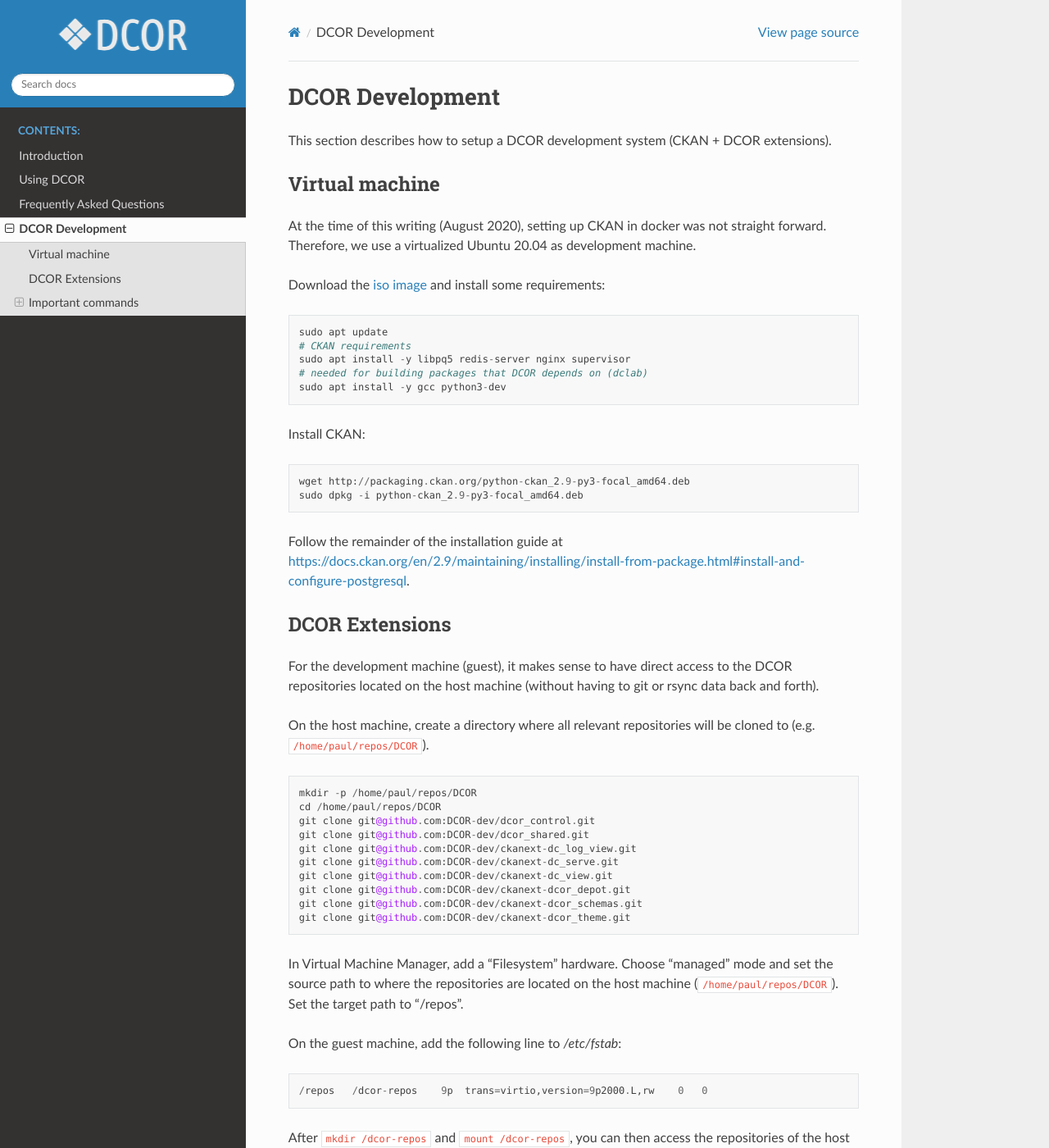
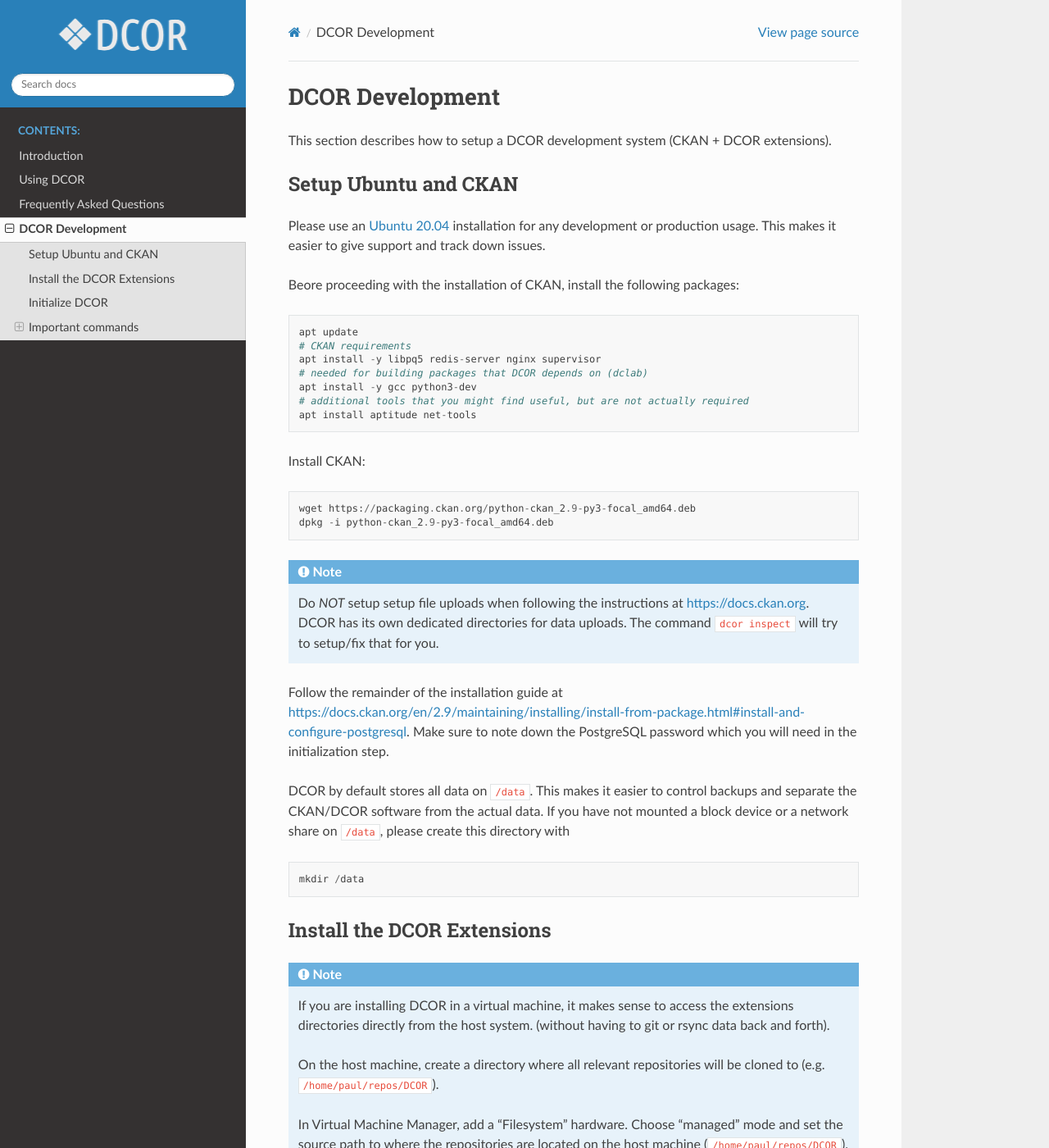
Before and after one commit to DCOR-dev/dcor-docs, a Sphinx documentation site: the page built from docs/sec_develop.rst, in a window 1280 px wide and 1400 px high. Shown: the whole window at 82% size. Built offline with Sphinx 7.4.7 and the Read the Docs theme 2.0.0, drawn with Linux system fonts in a browser that asks for light colours; some of the changed text lies outside the part shown.

Commit message:
update development installation

```diff
--- a/docs/sec_develop.rst
+++ b/docs/sec_develop.rst
@@ -6,75 +6,148 @@
 (CKAN + DCOR extensions).
 
 
-Virtual machine
-===============
-At the time of this writing (August 2020), setting up CKAN in docker was not
-straight forward. Therefore, we use a virtualized Ubuntu 20.04 as development
-machine.
+Setup Ubuntu and CKAN
+=====================
 
-Download the `iso image <https://ubuntu.com/download/server>`_ and install
-some requirements:
+Please use an `Ubuntu 20.04 <https://ubuntu.com/download/server>`_
+installation for any development or production usage. This makes it
+easier to give support and track down issues.
+
+Beore proceeding with the installation of CKAN, install the following
+packages:
 
 .. code::
 
-   sudo apt update
+   apt update
    # CKAN requirements
-   sudo apt install -y libpq5 redis-server nginx supervisor
+   apt install -y libpq5 redis-server nginx supervisor
    # needed for building packages that DCOR depends on (dclab)
-   sudo apt install -y gcc python3-dev
+   apt install -y gcc python3-dev
+   # additional tools that you might find useful, but are not actually required
+   apt install aptitude net-tools
 
 
 Install CKAN:
 
 .. code::
 
-   wget http://packaging.ckan.org/python-ckan_2.9-py3-focal_amd64.deb
-   sudo dpkg -i python-ckan_2.9-py3-focal_amd64.deb
+   wget https://packaging.ckan.org/python-ckan_2.9-py3-focal_amd64.deb
+   dpkg -i python-ckan_2.9-py3-focal_amd64.deb
 
+
+.. note::
+
+   Do *NOT* setup setup file uploads when following the instructions
+   at https://docs.ckan.org. DCOR has its own dedicated directories
+   for data uploads. The command ``dcor inspect`` will try to
+   setup/fix that for you.
 
 Follow the remainder of the installation guide at
 https://docs.ckan.org/en/2.9/maintaining/installing/install-from-package.html#install-and-configure-postgresql.
+Make sure to note down the PostgreSQL password which you will need in the
+initialization step.
 
 
-DCOR Extensions
-===============
-For the development machine (guest), it makes sense to have direct access to the
-DCOR repositories located on the host machine (without having to git or rsync data
-back and forth).
 
-On the host machine, create a directory where all relevant repositories
-will be cloned to (e.g. ``/home/paul/repos/DCOR``).
+DCOR by default stores all data on ``/data``. This makes it easier to
+control backups and separate the CKAN/DCOR software from the actual data.
+If you have not mounted a block device or a network share on ``/data``,
+please create this directory with
 
 .. code::
 
-   mkdir -p /home/paul/repos/DCOR
-   cd /home/paul/repos/DCOR
-   git clone git@github.com:DCOR-dev/dcor_control.git
-   git clone git@github.com:DCOR-dev/dcor_shared.git
-   git clone git@github.com:DCOR-dev/ckanext-dc_log_view.git
-   git clone git@github.com:DCOR-dev/ckanext-dc_serve.git
-   git clone git@github.com:DCOR-dev/ckanext-dc_view.git
-   git clone git@github.com:DCOR-dev/ckanext-dcor_depot.git
-   git clone git@github.com:DCOR-dev/ckanext-dcor_schemas.git
-   git clone git@github.com:DCOR-dev/ckanext-dcor_theme.git
+   mkdir /data
 
-In Virtual Machine Manager, add a "Filesystem" hardware. Choose "managed" mode
-and set the source path to where the repositories are located on the host
-machine (``/home/paul/repos/DCOR``). Set the target path to "/repos".
 
-On the guest machine, add the following line to `/etc/fstab`:
+Install the DCOR Extensions
+===========================
+
+.. note::
+
+    If you are installing DCOR in a virtual machine, it makes sense to
+    access the extensions directories directly from the host system.
+    (without having to git or rsync data back and forth).
+
+    On the host machine, create a directory where all relevant repositories
+    will be cloned to (e.g. ``/home/paul/repos/DCOR``).
+
+
+    In Virtual Machine Manager, add a "Filesystem" hardware. Choose "managed" mode
+    and set the source path to where the repositories are located on the host
+    machine (``/home/paul/repos/DCOR``). Set the target path to "/repos".
+
+    On the guest machine, add the following line to `/etc/fstab`:
+
+    .. code::
+
+       /repos   /dcor-repos    9p  trans=virtio,version=9p2000.L,rw    0   0
+
+    After ``mkdir /dcor-repos`` and ``mount /dcor-repos``, you can then access
+    the repositories of the host machine directly from the guest machine.
+    In the "managed" mode, the guest system can set up its own permissions which
+    don't affect permissions in the host system. In order for that to work,
+    the libvirt user must have rw permissions. The easiest way to achieve that
+    is to set the libvirt user to your user name, i.e. edit ``/etc/libvirt/qemu.conf``
+    and set ``user = "paul"``.
+
+
+Let's first choose a directory where all DCOR-related repositories will be
+located (e.g. `/dcor-repos`). Clone all relevant directories. If you are
+forking any of these repositories, you will wnat to run
+`git clone git@github.com:username/repository_name.git`` instead.
 
 .. code::
 
-   /repos   /dcor-repos    9p  trans=virtio,version=9p2000.L,rw    0   0
+   mkdir -p /dcor-repos
+   cd /dcor-repos
+   git clone https://github.com/DCOR-dev/dcor_control.git
+   git clone https://github.com/DCOR-dev/dcor_shared.git
+   git clone https://github.com/DCOR-dev/ckanext-dc_log_view.git
+   git clone https://github.com/DCOR-dev/ckanext-dc_serve.git
+   git clone https://github.com/DCOR-dev/ckanext-dc_view.git
+   git clone https://github.com/DCOR-dev/ckanext-dcor_depot.git
+   git clone https://github.com/DCOR-dev/ckanext-dcor_schemas.git
+   git clone https://github.com/DCOR-dev/ckanext-dcor_theme.git
 
-After ``mkdir /dcor-repos`` and ``mount /dcor-repos``, you can then access
-the repositories of the host machine directly from the guest machine.
-In the "managed" mode, the guest system can set up its own permissions which
-don't affect permissions in the host system. In order for that to work,
-the libvirt user must have rw permissions. The easiest way to achieve that
-is to set the libvirt user to your user name, i.e. edit ``/etc/libvirt/qemu.conf``
-and set ``user = "paul"``.
+Next, install each of those repositories in the CKAN virtual environment.
+
+.. code::
+
+    source /usr/lib/ckan/default/bin/activate
+    cd /dcor-repos
+    pip install --upgrade pip wheel
+    # extensions
+    pip install -e ckanext-dc_log_view
+    pip install -e ckanext-dc_serve
+    pip install -e ckanext-dc_view
+    pip install -e ckanext-dcor_depot
+    pip install -e ckanext-dcor_schemas
+    pip install -e ckanext-dcor_theme
+    # extension dependencies
+    pip install -e dcor_shared
+    pip install -r ckanext-dc_log_view/requirements.txt
+    pip install -r ckanext-dc_serve/requirements.txt
+    pip install -r ckanext-dc_view/requirements.txt
+    pip install -r ckanext-dcor_depot/requirements.txt
+    pip install -r ckanext-dcor_schemas/requirements.txt
+    pip install -r ckanext-dcor_theme/requirements.txt
+    # dcor control (this must be installed at the very end)
+    pip install -e dcor_control
+
+
+Initialize DCOR
+===============
+The ``dcor_control`` package installed the entry point ``dcor`` which
+allows you to manage your DCOR installation. Just type ``dcor --help``
+to find out what you can do with it.
+
+For the initial setup, you have to run the ``inspect`` command. You
+can run this command on a routinely basis to make sure that your DCOR
+installation is setup correctly.
+
+.. code::
+
+   dcor inspect
 
 
 Important commands
```
